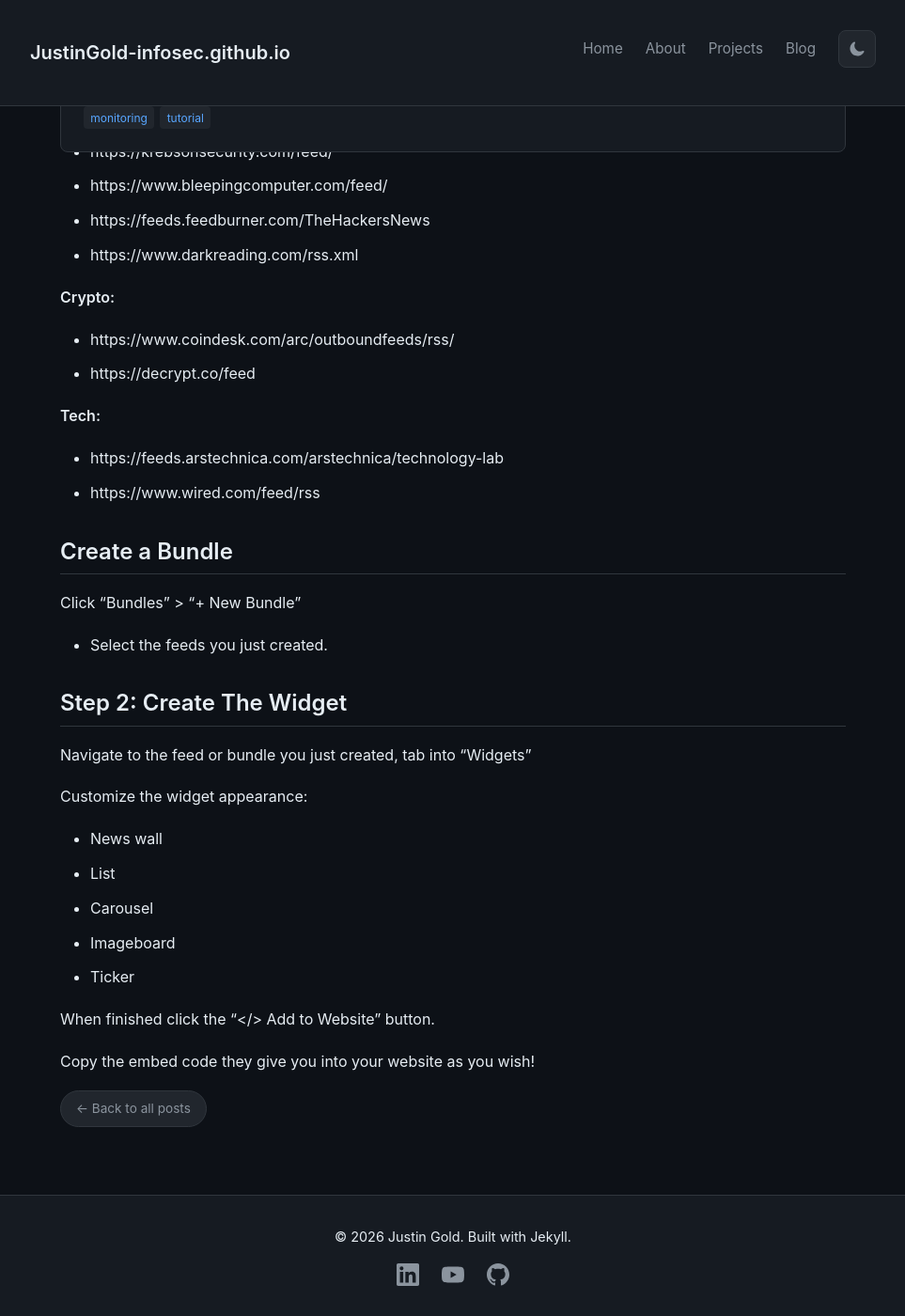
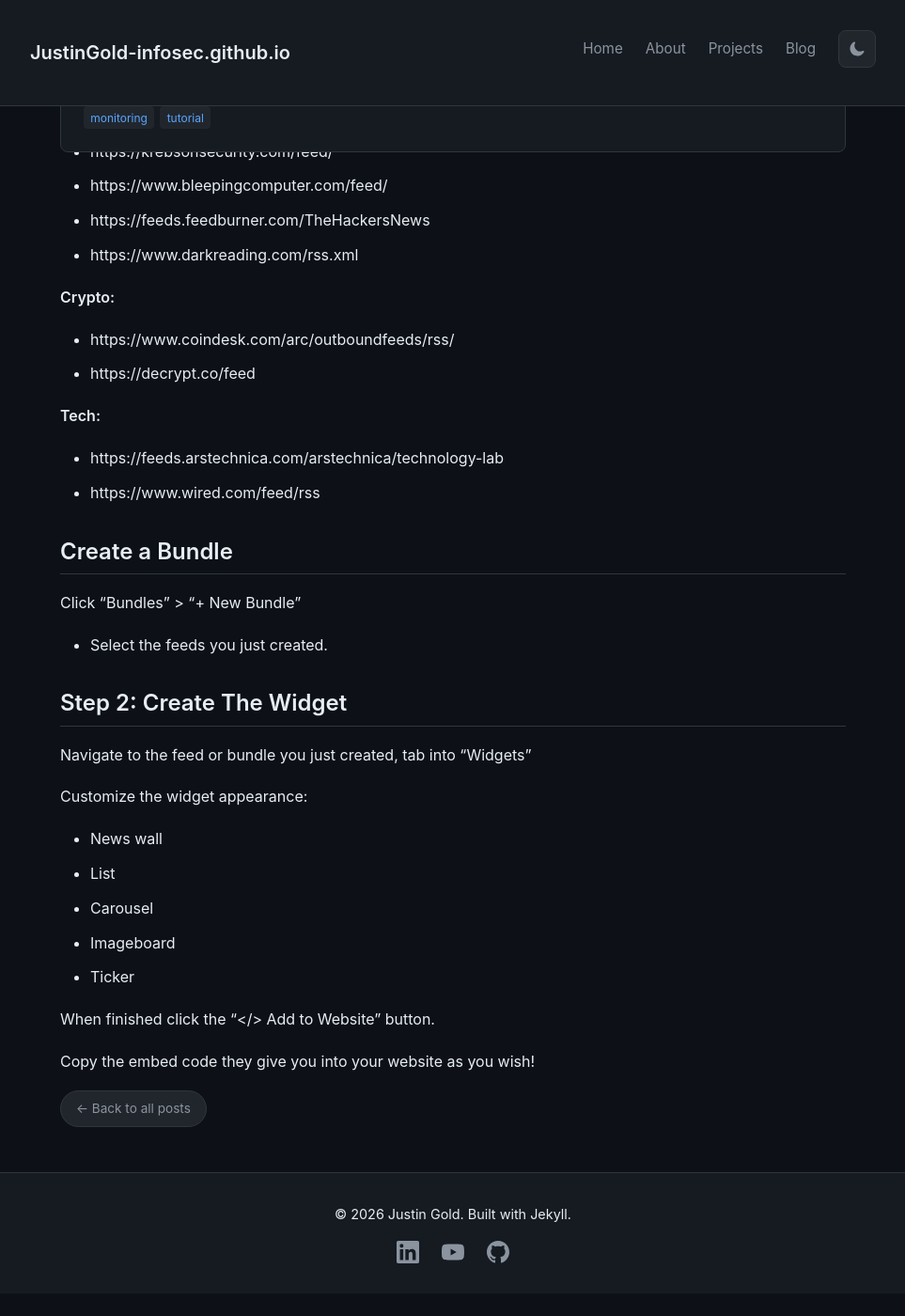
Before and after one commit to JustinGold-infosec/JustinGold-infosec.github.io, a Jekyll site: the page built from _posts/2026-03-04-Creating-a-RSS-Feed-for-Realtime-News.md, in a window 1280 px wide and 1400 px high, scrolled down 1038 px. Shown: the whole window at 94% size, without its empty margins (158-1121 px from the left). Built offline with Jekyll 4.4.1, drawn with Linux system fonts in a browser that asks for light colours; after the commit the page ends 2414 px from its top, so only the background shows below that.

Commit message:
Modify back link styles and add post layout styles
Removed margin from back link pill and added styles for post layout with sticky sidebar.

```diff
--- a/_layouts/default.html
+++ b/_layouts/default.html
@@ -522,7 +522,6 @@
     /* Back Link - Pill Style */
     .back-link-pill {
       display: inline-block;
-      margin-bottom: 1.5rem;
       padding: 0.5rem 1rem;
       background: var(--bg-tertiary);
       border: 1px solid var(--border);
@@ -537,6 +536,37 @@
       border-color: var(--accent);
       color: var(--bg-primary);
       text-decoration: none;
+    }
+
+    /* Post Layout with Sticky Sidebar */
+    .post-layout {
+      display: flex;
+      gap: 2rem;
+      position: relative;
+    }
+
+    .post-sidebar {
+      position: sticky;
+      top: 100px;
+      height: fit-content;
+      flex-shrink: 0;
+    }
+
+    .post-main {
+      flex: 1;
+      min-width: 0;
+    }
+
+    @media (max-width: 900px) {
+      .post-layout {
+        flex-direction: column;
+      }
+
+      .post-sidebar {
+        position: relative;
+        top: 0;
+        margin-bottom: 1rem;
+      }
     }
 
     /* Single Post Styles */
```
